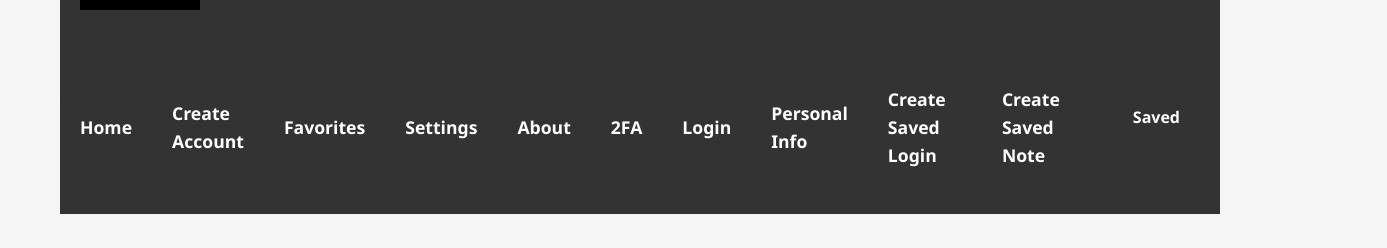
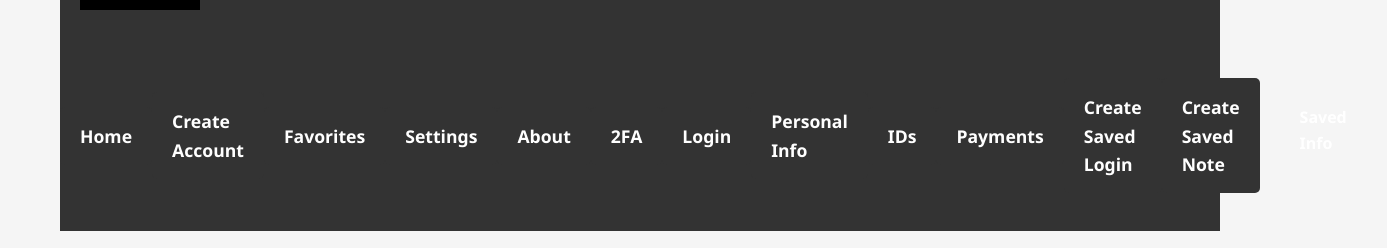
Before and after one commit to aldenmchico/SafeSave, a React (Create React App) app in the folder application-frontend/: page / in a window 1280 px wide. Shown: the part 151-399 px from the top of the page, 1387 px wide, since content can reach past the window. Built offline with nearby package versions, Linux system fonts and the light colour scheme; no server answers.

Commit message:
Removed IDs and Payments options from the dropdown

```diff
--- a/application-frontend/src/components/Navigation.js
+++ b/application-frontend/src/components/Navigation.js
@@ -44,15 +44,15 @@ const Navigation = () => {
                 <li><NavLink to="/twofactorauth">2FA</NavLink></li>
                 <li><NavLink to="/login">Login</NavLink></li>
                 <li><NavLink to="/personalinfo">Personal Info</NavLink></li>
+                <li><NavLink to="/ids">IDs</NavLink></li>
+                <li><NavLink to="/payments">Payments</NavLink></li>
                 <li><NavLink to="/createsavedlogin">Create Saved Login</NavLink></li>
                 <li><NavLink to="/createsavednote">Create Saved Note</NavLink></li>
                 <div className="dropdown">
-                    <NavLink to="#" className="dropbtn">Saved</NavLink>
+                    <NavLink to="#" className="dropbtn">Saved Info</NavLink>
                     <div className="dropdown-content">
-                        <NavLink to="/savedlogins">Logins</NavLink>
-                        <NavLink to="/savednotes">Notes</NavLink>
-                        <NavLink to="/ids">IDs</NavLink>
-                        <NavLink to="/payments">Payments</NavLink>
+                        <NavLink to="/savedlogins">Saved Logins</NavLink>
+                        <NavLink to="/savednotes">Saved Notes</NavLink>
                     </div>
                 </div>
             </ul>
```
